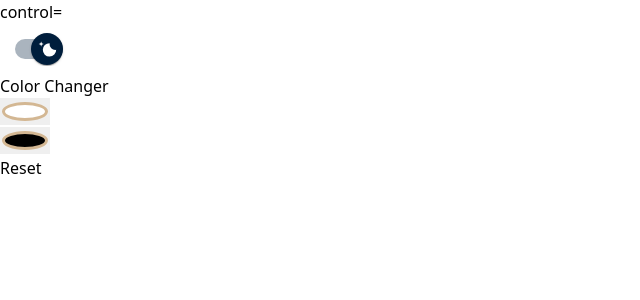
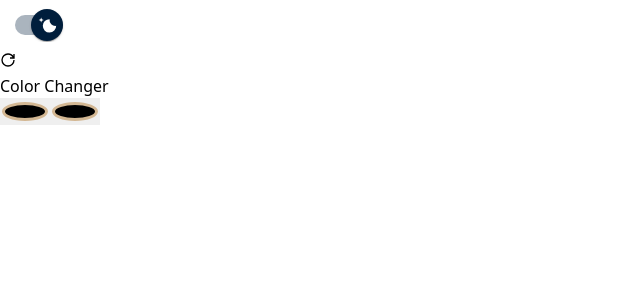
Before and after one commit to M-Usman-Shafique/Extension, a React (Vite) app: page / in a window 1280 px wide. Shown: the top 300 px of the page, without its empty margins (0-640 px from the left). Built offline with nearby package versions, Linux system fonts and the light colour scheme.

Commit message:
reset icon

```diff
--- a/package.json
+++ b/package.json
@@ -13,8 +13,10 @@
     "@emotion/react": "^11.13.3",
     "@emotion/styled": "^11.13.0",
     "@mui/material": "^6.1.0",
+    "prop-types": "^15.8.1",
     "react": "^18.3.1",
-    "react-dom": "^18.3.1"
+    "react-dom": "^18.3.1",
+    "react-icons": "^5.3.0"
   },
   "devDependencies": {
     "@crxjs/vite-plugin": "^2.0.0-beta.25",
--- a/src/App.jsx
+++ b/src/App.jsx
@@ -1,13 +1,15 @@
 /* eslint-disable no-undef */
 // src/App.jsx
 import { useEffect, useState } from "react";
+import { GrPowerReset } from "react-icons/gr";
 import "./App.css";
 import CustomizedSwitches from "./components/CustomizedSwitches";
 
 export default function App() {
-  const [bgColor, setBgColor] = useState("#ffffff");
+  const [bgColor, setBgColor] = useState("#000000");
   const [textColor, setTextColor] = useState("#000000");
   const [isEnabled, setIsEnabled] = useState(true);
+  const [isLoading, setIsLoading] = useState(false);
 
   const isChromeExtension = typeof chrome !== "undefined" && chrome.storage;
 
@@ -88,7 +90,7 @@ export default function App() {
   };
 
   const resetColors = () => {
-    // Query all open tabs and send the reset message to all of them
+    setIsLoading(true);
     chrome.tabs.query({}, (tabs) => {
       tabs.forEach((tab) => {
         chrome.tabs.sendMessage(
@@ -98,8 +100,9 @@ export default function App() {
             if (chrome.runtime.lastError) {
               console.error(chrome.runtime.lastError);
             } else if (response && response.success) {
+              chrome.storage.local.remove(["backgroundColor", "textColor"]);
               console.log("Colors reset successfully");
-              chrome.storage.local.remove(["backgroundColor", "textColor"]);
+              setIsLoading(false);
             }
           }
         );
@@ -142,15 +145,27 @@ export default function App() {
 
   return (
     <div className="px-4 pb-4 bg-gray-900 rounded-lg w-[300px] h-[200px] shadow-lg">
-      <div className="flex justify-center items-center">
+      <div className="flex justify-between items-center">
         <CustomizedSwitches isEnabled={isEnabled} onToggle={handleToggle} />
+        {isEnabled && (
+          <button
+            onClick={resetColors}
+            className="hover:bg-slate-800 group font-bold p-2 rounded-full"
+          >
+            <GrPowerReset
+              className={`text-slate-500 group-hover:text-slate-400 text-lg ${
+                isLoading ? "animate-spin" : ""
+              }`}
+            />
+          </button>
+        )}
       </div>
       {isEnabled && (
         <>
-          <h1 className="text-2xl font-bold mb-4 text-white text-center">
+          <h1 className="text-lg font-bold mb-4 text-white text-center">
             Color Changer
           </h1>
-          <div className="flex justify-center mb-4">
+          <div className="flex justify-center gap-3 mb-4">
             <input
               type="color"
               value={bgColor}
@@ -159,10 +174,8 @@ export default function App() {
                 setBgColor(selectedColor);
                 changeBgColor(selectedColor);
               }}
-              className="picker bg-transparent cursor-pointer border-none w-16 h-16 rounded-full"
+              className="picker bg-transparent cursor-pointer border-none w-12 h-12 rounded-full"
             />
-          </div>
-          <div className="flex justify-center mb-4">
             <input
               type="color"
               value={textColor}
@@ -171,16 +184,8 @@ export default function App() {
                 setTextColor(selectedColor);
                 changeTextColor(selectedColor);
               }}
-              className="picker bg-transparent cursor-pointer border-none w-16 h-16 rounded-full"
+              className="picker bg-transparent cursor-pointer border-none w-12 h-12 rounded-full"
             />
-          </div>
-          <div className="flex items-center justify-between gap-2">
-            <button
-              onClick={resetColors}
-              className="bg-red-600 hover:bg-red-800 text-white font-bold py-2 px-6 rounded w-full"
-            >
-              Reset
-            </button>
           </div>
         </>
       )}
--- a/src/components/CustomizedSwitches.jsx
+++ b/src/components/CustomizedSwitches.jsx
@@ -1,8 +1,8 @@
 // src/components/CustomizedSwitch
-import * as React from "react";
 import { styled } from "@mui/material/styles";
 import FormGroup from "@mui/material/FormGroup";
 import Switch from "@mui/material/Switch";
+import PropTypes from 'prop-types';
 
 const MaterialUISwitch = styled(Switch)(({ theme }) => ({
   width: 62,
@@ -63,7 +63,6 @@ const MaterialUISwitch = styled(Switch)(({ theme }) => ({
 export default function CustomizedSwitches({ isEnabled, onToggle }) {
   return (
     <FormGroup>
-      control=
       {
         <MaterialUISwitch
           sx={{ m: 1 }}
@@ -74,3 +73,8 @@ export default function CustomizedSwitches({ isEnabled, onToggle }) {
     </FormGroup>
   );
 }
+
+CustomizedSwitches.propTypes = {
+  isEnabled: PropTypes.bool.isRequired,
+  onToggle: PropTypes.func.isRequired,
+};
```
Also changed, not shown: src/content.jsx (+8 -7 lines), 1 other file (tests, documents, lock files or other folders).
